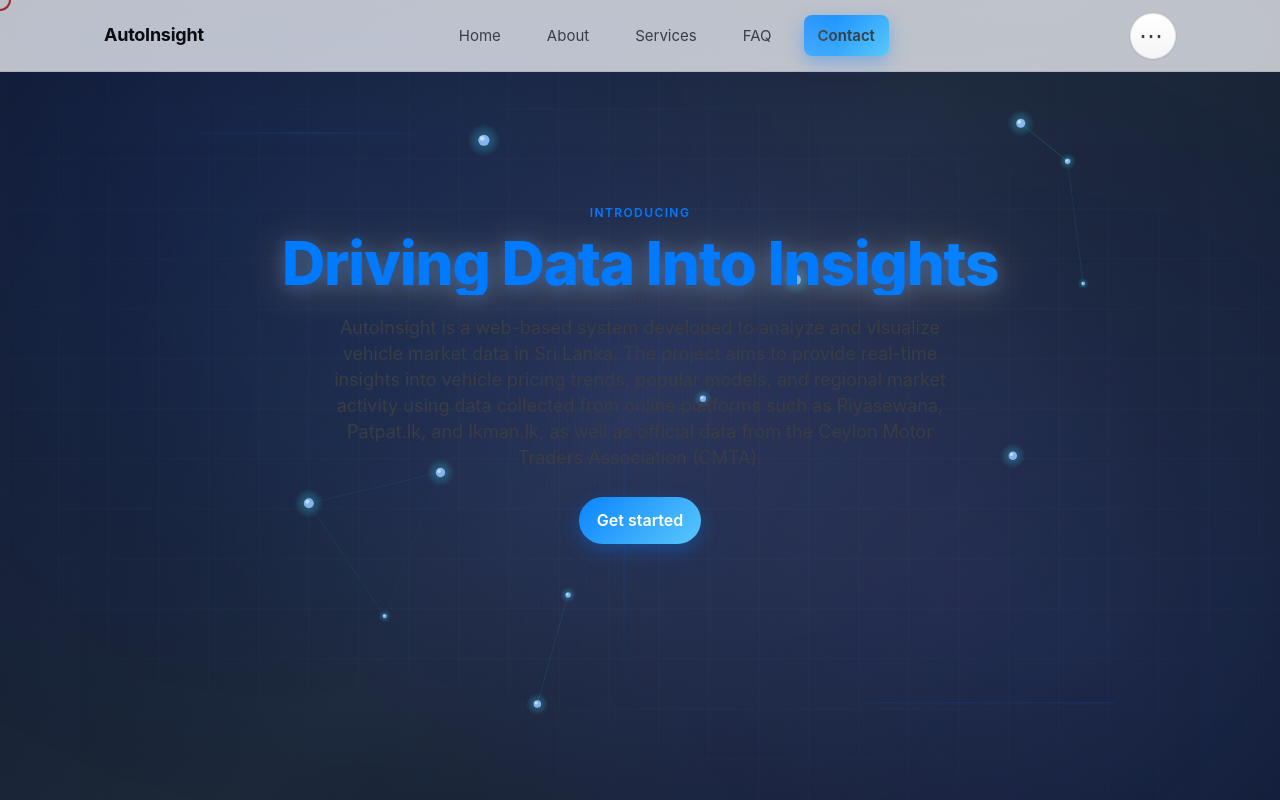
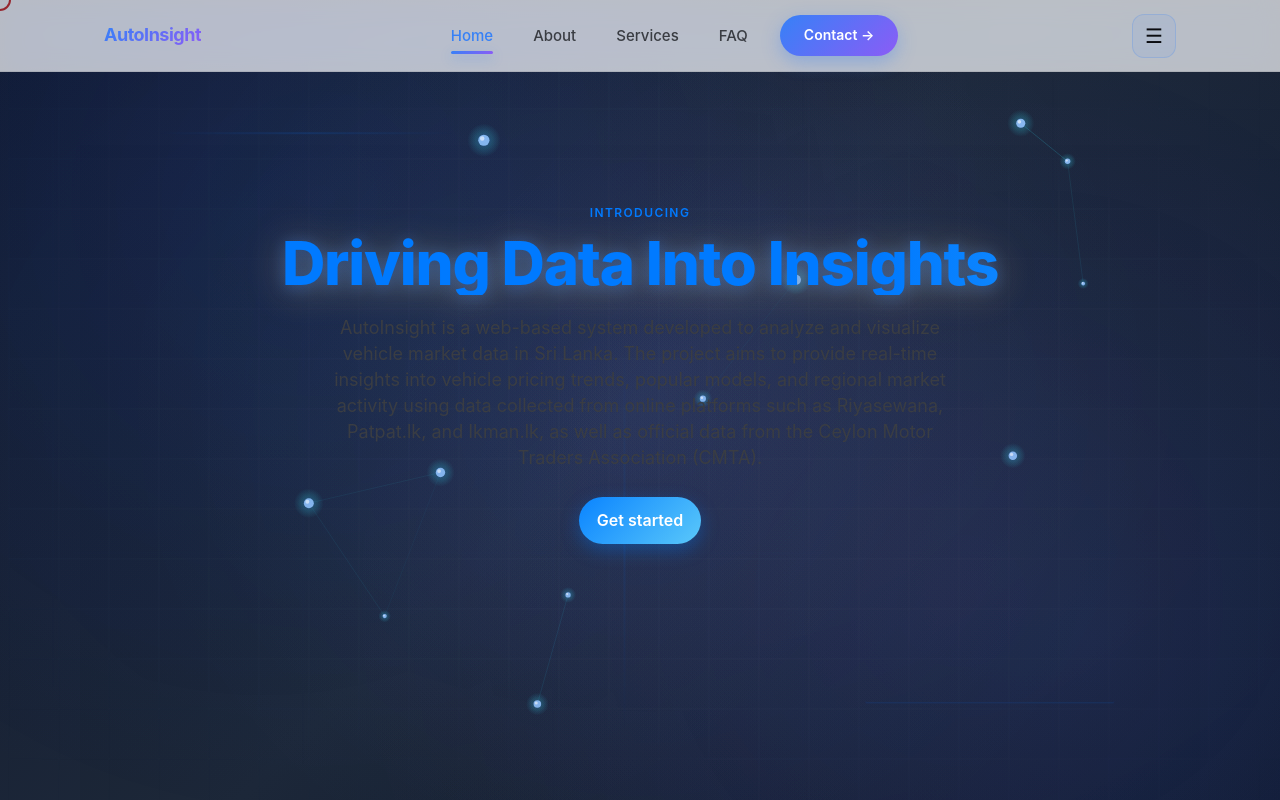
Before and after one commit to akila20040720/autoinsightcs70, a React (Vite) app in the folder cs70/: page / in a window 1280 px wide. Shown: the top 800 px of the page. Built offline with nearby package versions, Linux system fonts and the light colour scheme.

Commit message:
Update Navbar.tsx

```diff
--- a/cs70/src/components/Navbar.tsx
+++ b/cs70/src/components/Navbar.tsx
@@ -1,20 +1,33 @@
 import { useState, useRef, useEffect } from "react";
-import { Link } from "react-router-dom";
+import { Link, useLocation } from "react-router-dom";
 import { AnimatePresence, motion } from "framer-motion";
-
-// Accessible three-dot mobile menu (ellipsis) that reveals navigation when tapped.
-// Hides the standard nav links below a breakpoint and provides an animated panel.
-// Panel closes on outside click or Escape key.
 
 export default function Navbar() {
   const [open, setOpen] = useState(false);
+  const [scrolled, setScrolled] = useState(false);
   const panelRef = useRef<HTMLDivElement | null>(null);
+  const buttonRef = useRef<HTMLButtonElement | null>(null);
+  const location = useLocation();
+
+  // Track scroll position
+  useEffect(() => {
+    function handleScroll() {
+      setScrolled(window.scrollY > 10);
+    }
+    window.addEventListener("scroll", handleScroll);
+    return () => window.removeEventListener("scroll", handleScroll);
+  }, []);
 
   // Close on outside click
   useEffect(() => {
     function handleClick(e: MouseEvent) {
       if (!open) return;
-      if (panelRef.current && !panelRef.current.contains(e.target as Node)) {
+      if (
+        panelRef.current &&
+        !panelRef.current.contains(e.target as Node) &&
+        buttonRef.current &&
+        !buttonRef.current.contains(e.target as Node)
+      ) {
         setOpen(false);
       }
     }
@@ -22,8 +35,8 @@ export default function Navbar() {
       if (e.key === "Escape") setOpen(false);
     }
     function handleResize() {
-      if (window.innerWidth > 780 && open) {
-        setOpen(false); // auto-hide menu when switching to desktop view
+      if (window.innerWidth > 768 && open) {
+        setOpen(false);
       }
     }
     document.addEventListener("mousedown", handleClick);
@@ -36,27 +49,196 @@ export default function Navbar() {
     };
   }, [open]);
 
+  const navItems = [
+    { label: "Home", path: "/" },
+    { label: "About", path: "/about" },
+    { label: "Services", path: "/services" },
+    { label: "FAQ", path: "/faq" },
+  ];
+
+  const isActive = (path: string) => location.pathname === path;
+
   return (
-    <header className="navbar">
-      <div className="inner">
-        <div className="brand">AutoInsight</div>
-        <nav className="nav-links" aria-label="Top Navigation">
-          <Link to="/">Home</Link>
-          <Link to="/about">About</Link>
-          <Link to="/services">Services</Link>
-          <Link to="/faq">FAQ</Link>
-          <Link to="/contact" className="cta">Contact</Link>
+    <header
+      className={`navbar ${scrolled ? "scrolled" : ""}`}
+      style={{
+        position: "fixed",
+        inset: "0 0 auto 0",
+        height: "72px",
+        display: "flex",
+        alignItems: "center",
+        justifyContent: "center",
+        zIndex: 60,
+        backdropFilter: "blur(12px) saturate(160%)",
+        WebkitBackdropFilter: "blur(12px) saturate(160%)",
+        background: scrolled
+          ? "rgba(15, 17, 21, 0.85)"
+          : "rgba(255, 255, 255, 0.7)",
+        borderBottom: scrolled
+          ? "1px solid rgba(54, 129, 247, 0.15)"
+          : "1px solid rgba(0, 0, 0, 0.08)",
+        transition: "all 0.3s cubic-bezier(0.25, 0.9, 0.25, 1)",
+      }}
+    >
+      <div
+        style={{
+          maxWidth: "1120px",
+          width: "100%",
+          padding: "0 24px",
+          display: "flex",
+          gap: "24px",
+          alignItems: "center",
+          justifyContent: "space-between",
+          position: "relative",
+        }}
+      >
+        {/* Logo */}
+        <Link
+          to="/"
+          style={{
+            fontWeight: 700,
+            fontSize: "18px",
+            letterSpacing: "-0.5px",
+            display: "flex",
+            alignItems: "center",
+            gap: "10px",
+            textDecoration: "none",
+            transition: "all 0.3s ease",
+            background: "linear-gradient(135deg, #3681f7 0%, #8b5cf6 100%)",
+            WebkitBackgroundClip: "text",
+            WebkitTextFillColor: "transparent",
+            backgroundClip: "text",
+            minWidth: "fit-content",
+            color: "transparent",
+          }}
+        >
+          AutoInsight
+        </Link>
+
+        {/* Desktop Navigation */}
+        <nav
+          style={{
+            display: "flex",
+            gap: "8px",
+            alignItems: "center",
+            fontSize: "15px",
+            fontWeight: 500,
+          }}
+          aria-label="Top Navigation"
+          className="desktop-nav"
+        >
+          {navItems.map((item) => (
+            <div key={item.path} style={{ position: "relative", display: "flex", alignItems: "center" }}>
+              <Link
+                to={item.path}
+                style={{
+                  position: "relative",
+                  color: isActive(item.path)
+                    ? "#3681f7"
+                    : scrolled
+                      ? "#d5dae1"
+                      : "#3a3d43",
+                  textDecoration: "none",
+                  padding: "10px 16px",
+                  borderRadius: "8px",
+                  transition: "all 0.3s cubic-bezier(0.25, 0.9, 0.25, 1)",
+                  display: "flex",
+                  alignItems: "center",
+                }}
+              >
+                {item.label}
+              </Link>
+              <AnimatePresence mode="wait">
+                {isActive(item.path) && (
+                  <motion.div
+                    key={`indicator-${item.path}`}
+                    style={{
+                      position: "absolute",
+                      bottom: "2px",
+                      left: "16px",
+                      right: "16px",
+                      height: "3px",
+                      background: "linear-gradient(135deg, #3681f7 0%, #8b5cf6 100%)",
+                      borderRadius: "2px",
+                      boxShadow: "0 4px 12px rgba(54, 129, 247, 0.4)",
+                    }}
+                    initial={{ opacity: 0, scaleX: 0.8 }}
+                    animate={{ opacity: 1, scaleX: 1 }}
+                    exit={{ opacity: 0, scaleX: 0.8 }}
+                    transition={{
+                      type: "spring" as const,
+                      stiffness: 300,
+                      damping: 25,
+                    }}
+                  />
+                )}
+              </AnimatePresence>
+            </div>
+          ))}
+
+          {/* Contact CTA Button */}
+          <Link
+            to="/contact"
+            style={{
+              background: "linear-gradient(135deg, #3681f7 0%, #8b5cf6 100%)",
+              color: "#ffffff",
+              padding: "10px 24px",
+              borderRadius: "24px",
+              textDecoration: "none",
+              fontWeight: 600,
+              fontSize: "14px",
+              boxShadow: "0 6px 18px rgba(54, 129, 247, 0.35)",
+              transition: "all 0.3s cubic-bezier(0.25, 0.9, 0.25, 1)",
+              display: "inline-flex",
+              alignItems: "center",
+              gap: "8px",
+              marginLeft: "8px",
+              position: "relative",
+              overflow: "hidden",
+            }}
+          >
+            Contact →
+          </Link>
         </nav>
+
+        {/* Mobile Menu Toggle */}
         <button
+          ref={buttonRef}
           type="button"
-          className="menu-toggle"
+          className="mobile-menu-toggle"
           aria-label={open ? "Close menu" : "Open menu"}
           aria-expanded={open}
           aria-haspopup="true"
-          onClick={() => setOpen(o => !o)}
+          onClick={() => setOpen((o) => !o)}
+          style={{
+            background: scrolled
+              ? "rgba(54, 129, 247, 0.15)"
+              : "rgba(54, 129, 247, 0.08)",
+            border: scrolled
+              ? "1px solid rgba(54, 129, 247, 0.3)"
+              : "1px solid rgba(54, 129, 247, 0.2)",
+            color: scrolled ? "#ffffff" : "#0b0c10",
+            width: "44px",
+            height: "44px",
+            borderRadius: "12px",
+            fontSize: "20px",
+            transition: "all 0.3s cubic-bezier(0.25, 0.9, 0.25, 1)",
+            display: "flex",
+            alignItems: "center",
+            justifyContent: "center",
+            position: "relative",
+          }}
         >
-          <span aria-hidden="true" className="dots">⋯</span>
+          <motion.span
+            animate={{ rotate: open ? 90 : 0 }}
+            transition={{ duration: 0.3, type: "spring" as const, stiffness: 400, damping: 25 }}
+            style={{ display: "flex", alignItems: "center" }}
+          >
+            {open ? "✕" : "☰"}
+          </motion.span>
         </button>
+
+        {/* Mobile Navigation Panel */}
         <AnimatePresence>
           {open && (
             <motion.div
@@ -64,17 +246,107 @@ export default function Navbar() {
               className="mobile-nav-panel"
               role="dialog"
               aria-label="Mobile navigation"
-              initial={{ opacity: 0, y: -10, scale: 0.95 }}
+              initial={{ opacity: 0, y: -20, scale: 0.9 }}
               animate={{ opacity: 1, y: 0, scale: 1 }}
-              exit={{ opacity: 0, y: -10, scale: 0.95 }}
-              transition={{ duration: 0.25, ease: [0.25,0.9,0.25,1] }}
+              exit={{ opacity: 0, y: -20, scale: 0.9 }}
+              transition={{
+                duration: 0.3,
+                type: "spring",
+                stiffness: 300,
+                damping: 30,
+              }}
+              style={{
+                position: "absolute",
+                top: "72px",
+                left: "24px",
+                right: "24px",
+                background: scrolled
+                  ? "rgba(26, 29, 46, 0.95)"
+                  : "rgba(255, 255, 255, 0.95)",
+                backdropFilter: "blur(20px) saturate(160%)",
+                WebkitBackdropFilter: "blur(20px) saturate(160%)",
+                border: scrolled
+                  ? "1px solid rgba(54, 129, 247, 0.2)"
+                  : "1px solid rgba(54, 129, 247, 0.15)",
+                borderRadius: "16px",
+                padding: "20px",
+                boxShadow: "0 20px 50px rgba(0, 0, 0, 0.15)",
+                zIndex: 90,
+              }}
             >
-              <ul className="mobile-nav-list">
-                <li><Link to="/" onClick={() => setOpen(false)}>Home</Link></li>
-                <li><Link to="/about" onClick={() => setOpen(false)}>About</Link></li>
-                <li><Link to="/services" onClick={() => setOpen(false)}>Services</Link></li>
-                <li><Link to="/faq" onClick={() => setOpen(false)}>FAQ</Link></li>
-                <li><Link to="/contact" onClick={() => setOpen(false)}>Contact</Link></li>
+              <ul
+                style={{
+                  listStyle: "none",
+                  margin: 0,
+                  padding: 0,
+                  display: "flex",
+                  flexDirection: "column",
+                  gap: "4px",
+                }}
+              >
+                {navItems.map((item, i) => (
+                  <motion.li
+                    key={item.path}
+                    initial={{ opacity: 0, x: -10 }}
+                    animate={{ opacity: 1, x: 0 }}
+                    transition={{ delay: i * 0.05 }}
+                  >
+                    <Link
+                      to={item.path}
+                      onClick={() => setOpen(false)}
+                      style={{
+                        display: "block",
+                        padding: "12px 16px",
+                        borderRadius: "12px",
+                        color: isActive(item.path)
+                          ? "#3681f7"
+                          : scrolled
+                            ? "#d5dae1"
+                            : "#3a3d43",
+                        textDecoration: "none",
+                        fontSize: "15px",
+                        fontWeight: 500,
+                        transition: "all 0.3s ease",
+                        position: "relative",
+                        background: isActive(item.path)
+                          ? scrolled
+                            ? "rgba(54, 129, 247, 0.15)"
+                            : "rgba(54, 129, 247, 0.08)"
+                          : "transparent",
+                      }}
+                    >
+                      {item.label}
+                    </Link>
+                  </motion.li>
+                ))}
+
+                {/* Mobile Contact CTA */}
+                <motion.li
+                  initial={{ opacity: 0, x: -10 }}
+                  animate={{ opacity: 1, x: 0 }}
+                  transition={{ delay: navItems.length * 0.05 }}
+                  style={{ marginTop: "8px", borderTop: scrolled ? "1px solid rgba(54, 129, 247, 0.15)" : "1px solid rgba(54, 129, 247, 0.1)", paddingTop: "8px" }}
+                >
+                  <Link
+                    to="/contact"
+                    onClick={() => setOpen(false)}
+                    style={{
+                      display: "block",
+                      padding: "12px 16px",
+                      borderRadius: "12px",
+                      background: "linear-gradient(135deg, #3681f7 0%, #8b5cf6 100%)",
+                      color: "#ffffff",
+                      textDecoration: "none",
+                      fontSize: "15px",
+                      fontWeight: 600,
+                      textAlign: "center",
+                      boxShadow: "0 6px 18px rgba(54, 129, 247, 0.3)",
+                      transition: "all 0.3s ease",
+                    }}
+                  >
+                    Contact Support
+                  </Link>
+                </motion.li>
               </ul>
             </motion.div>
           )}
```
